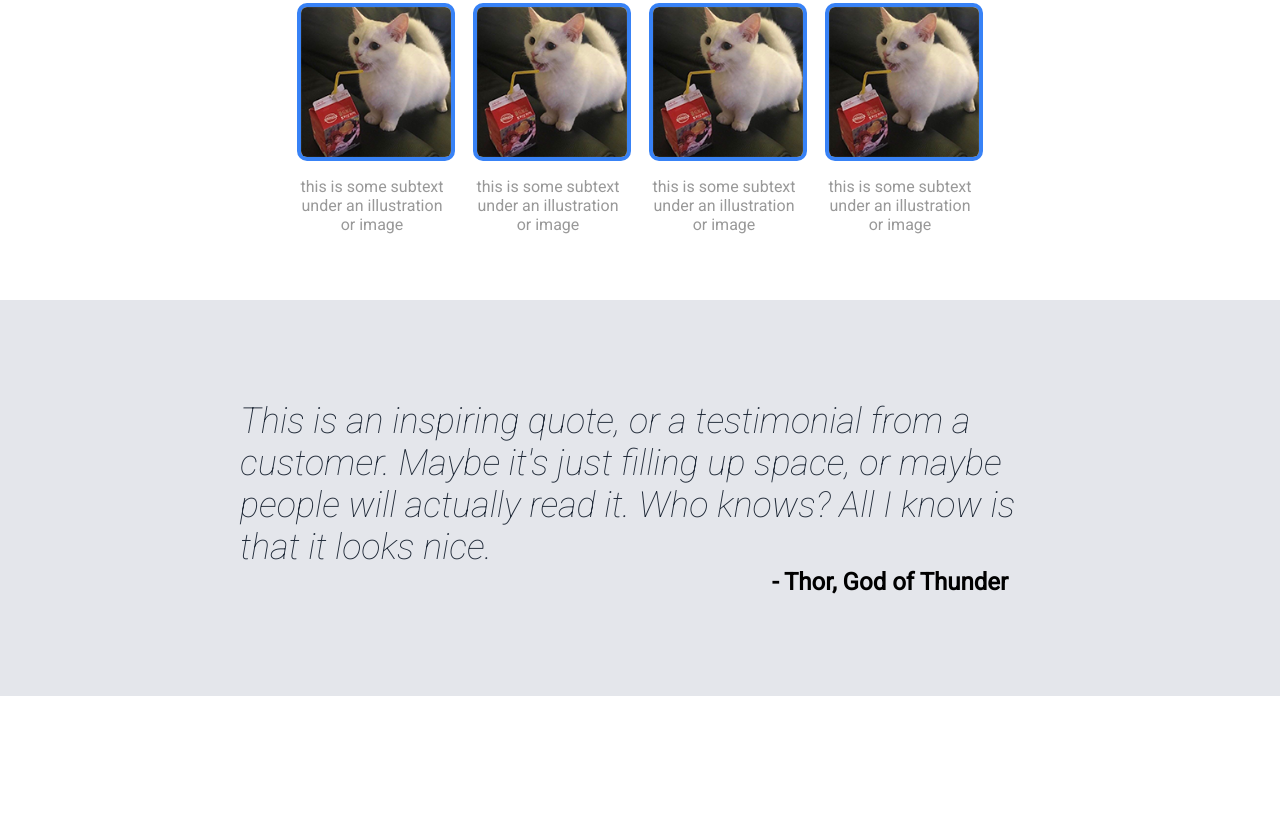
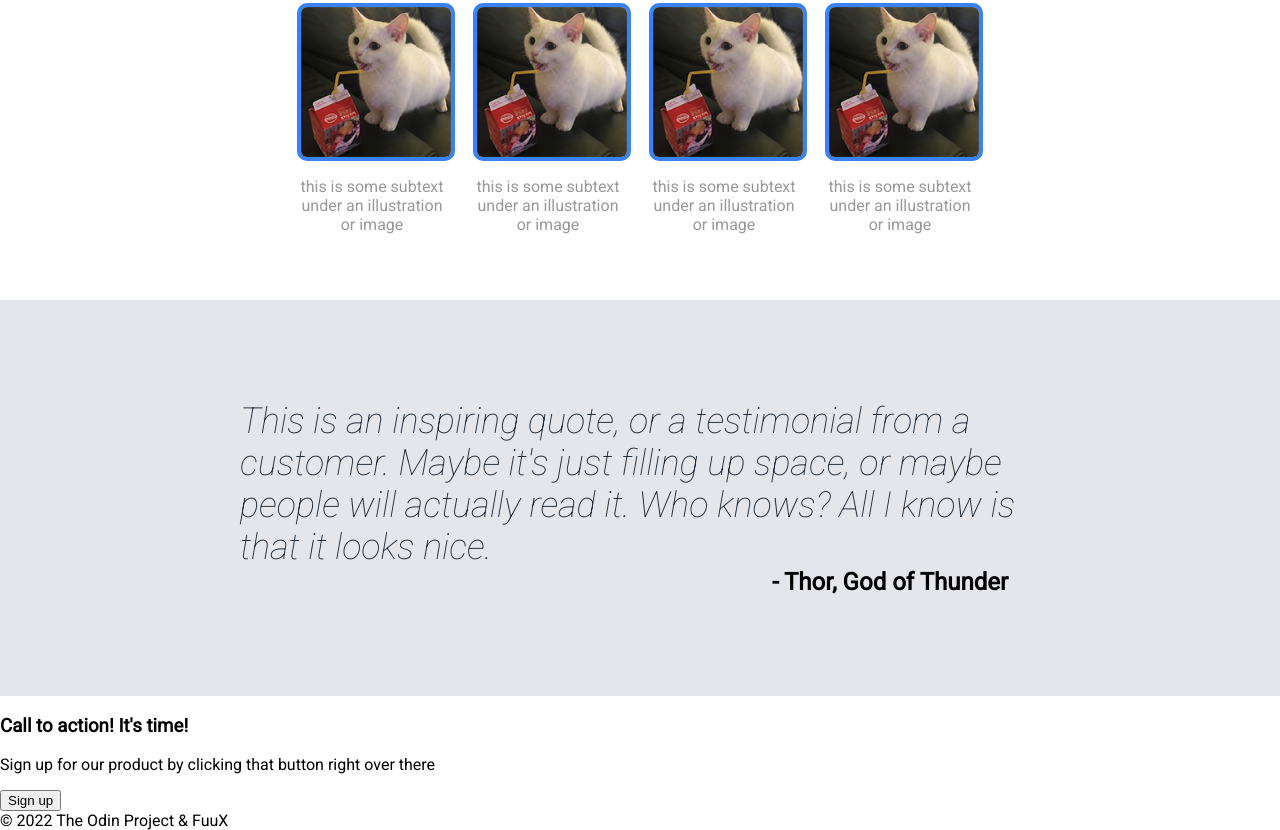
Before and after one commit to FuuX/odin-landing, a plain HTML site: page index.html in a window 1280 px wide. Shown: the part 548-1378 px from the top of the page. Before the commit the page ends 1244 px from the top, so only its background shows below. Drawn offline with Linux system fonts and the light colour scheme.

Commit message:
action + footer / finishing

```diff
--- a/index.html
+++ b/index.html
@@ -61,5 +61,20 @@
     </div>
     <span class="author"> - Thor, God of Thunder</span>
 </div>
+
+<!-- ACTION -->
+<div class="bx action">
+    <div class="text">
+        <h3>Call to action! It's time!</h3>
+    <p>Sign up for our product by clicking that button right over there</p>
+</div>
+    <button class="signbox" type="submit">Sign up</button></div>
+
+
+<!-- FOOTER -->
+<footer>
+    <div class="authors">&copy; 2022 The Odin Project & FuuX
+    </div>
+    </footer>
 </body>
 </html>
```
